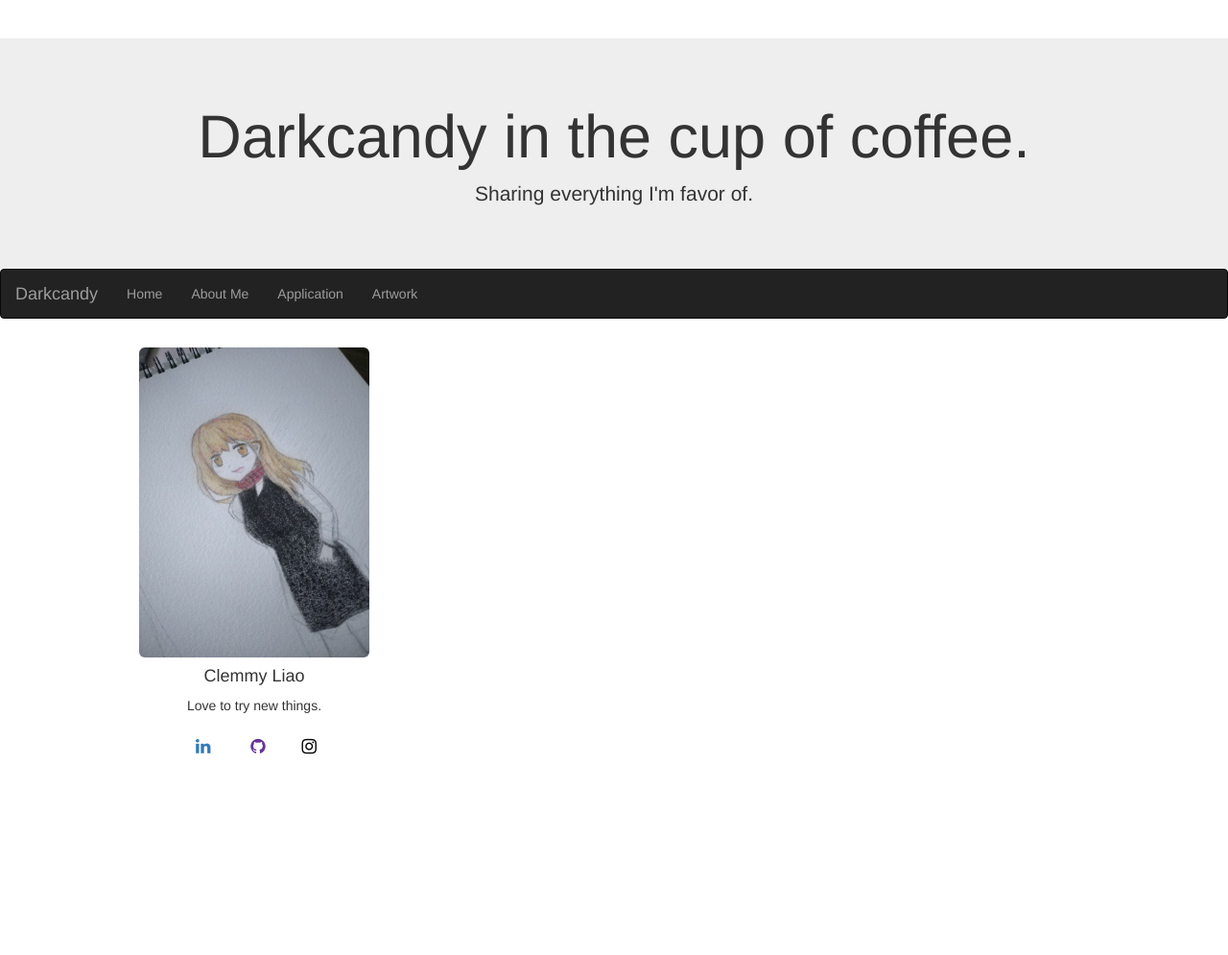
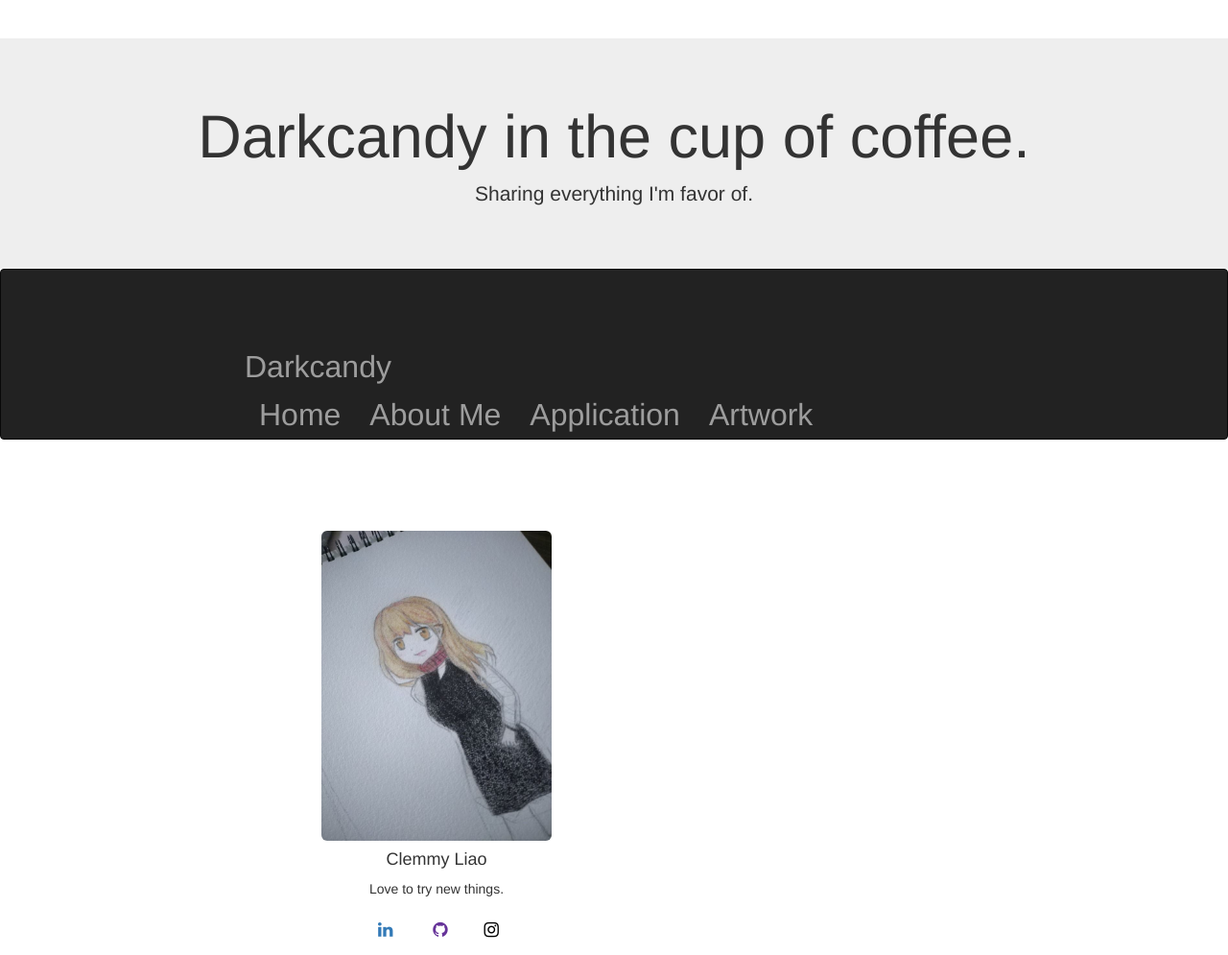
Before and after one commit to darkcandy/darkcandy.github.io, a plain HTML site: page index.html in a window 1280 px wide. Shown: the whole page at 96% size. Before the commit the page ends 841 px from the top, so only its background shows below. Drawn offline with nearby package versions, Linux system fonts and the light colour scheme.

Commit message:
Update index.html

```diff
--- a/index.html
+++ b/index.html
@@ -15,7 +15,12 @@
             margin: 40px auto;
             text-align: center;
         }
-
+        .container-fluid{
+            width: 100%;
+            max-width: 800px;
+            margin: 0 auto;
+            padding-top: 2cm;
+        }
     </style>
 </head>
 
@@ -28,24 +33,25 @@
 <nav class="navbar navbar-inverse">
     <div class="container-fluid">
         <div class="navbar-header">
-            <a class="navbar-brand" href="#">Darkcandy</a>
+            <a class="navbar-brand" href="#" style="font-size: xx-large">Darkcandy</a>
         </div>
         <ul class="nav navbar-nav">
-            <li><a href="#">Home</a></li>
-            <li><a href="#">About Me</a></li>
-            <li><a href="#">Application</a></li>
-            <li><a href="#">Artwork</a></li>
+            <li><a href="#" style="font-size: xx-large">Home</a></li>
+            <li><a href="#" style="font-size: xx-large">About Me</a></li>
+            <li><a href="#" style="font-size: xx-large">Application</a></li>
+            <li><a href="#" style="font-size: xx-large">Artwork</a></li>
         </ul>
     </div>
 </nav>
 
-<div class="container" style="margin-left:50px;margin-top:30px">
+<div class="container-fluid">
     <div class="row">
         <div class="col-sm-4">
             <div class="card" style="width:400px">
-                <img class="img-rounded" src="src/clemmy.jpg" alt="Card image" style="width:60%">
+                <div class="text-center">
+                <img class="img-rounded card-img-top" src="src/clemmy.jpg" alt="Card image" style="width:60%">
                 <div class="card-body">
-                    <h4 class="card-title">Clemmy Liao</h4>
+                    <h4 class="card-title" >Clemmy Liao</h4>
                     <p class="card-text">Love to try new things.</p>
                     <a href="https://www.linkedin.com/in/clemmy-liao-a21184182/" title="LinkedIn" class="btn btn-linkedin btn-lg">
                         <i class="fa fa-linkedin fa-fw"></i>
@@ -56,11 +62,8 @@
             </div>
             <div>
             </div>
-
+            </div>
         </div>
     </div>
 </div>
-
-
-
 </body>
```
